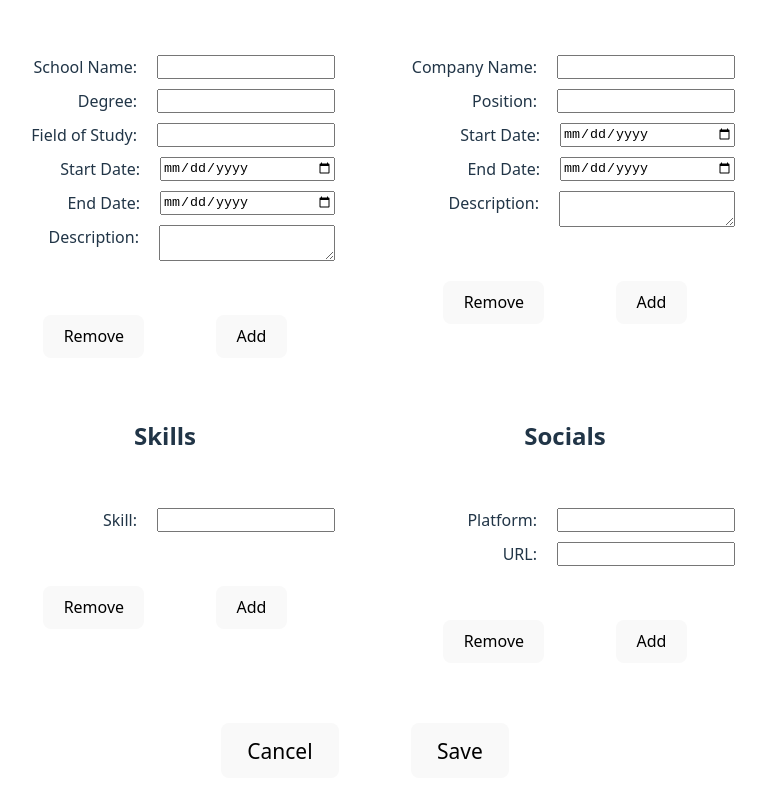
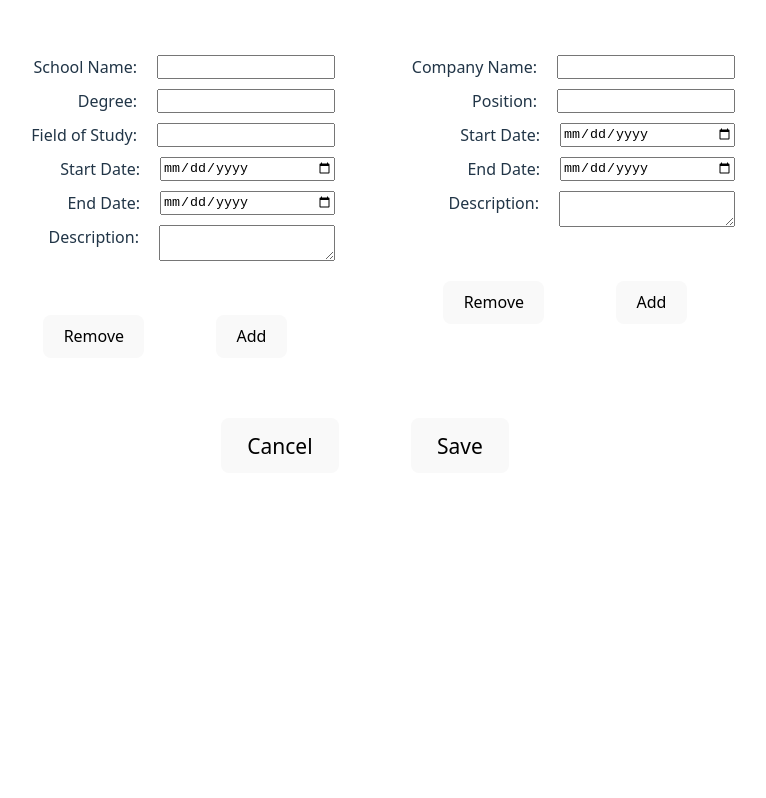
Before and after one commit to pavlevuksanovic08/odin-cv-app, a React (Vite) app: page / in a window 1280 px wide. Shown: the part 642-1440 px from the top of the page, without its empty margins (275-1041 px from the left). After the commit the page ends 1187 px from the top, so only its background shows below. Built offline with nearby package versions, Linux system fonts and the light colour scheme.

Commit message:
remove skill and socials section

```diff
--- a/src/assets/sections.js
+++ b/src/assets/sections.js
@@ -39,25 +39,6 @@ let sections = {
                 {"label": "Description", "type": "textarea", "key": "description", "value": ""}
             ]
         ]
-    },
-    "skills": {
-        "title": "Skills",
-        "addMore": true,
-        "fields": [
-            [
-                {"label": "Skill", "type": "text", "key": "skill", "value": "" }
-            ]
-        ]
-    },
-    "socials": {
-        "title": "Socials",
-        "addMore": true,
-        "fields": [
-            [
-                {"label": "Platform", "type": "text", "key": "platform", "value": "" },
-                {"label": "URL", "type": "text", "key": "url", "value": "" }
-            ]
-        ]
     }
 }
 
```
